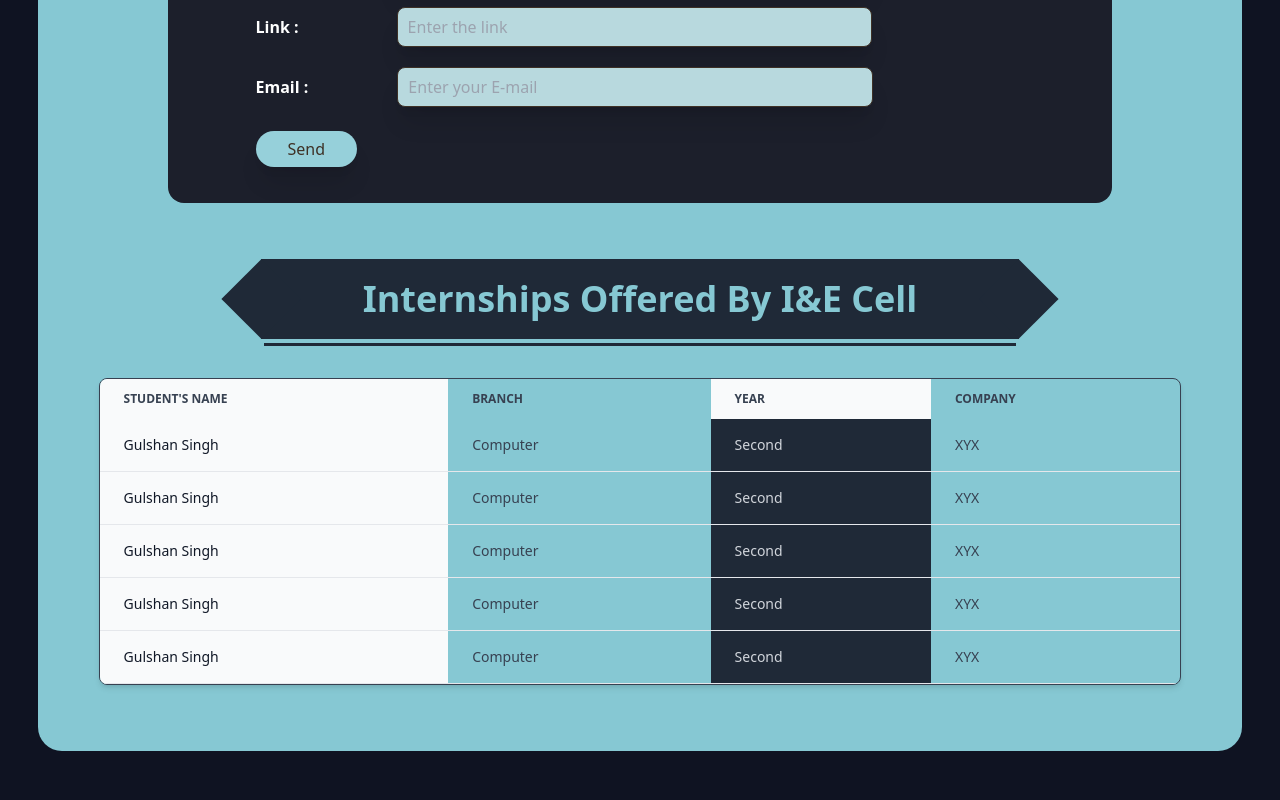
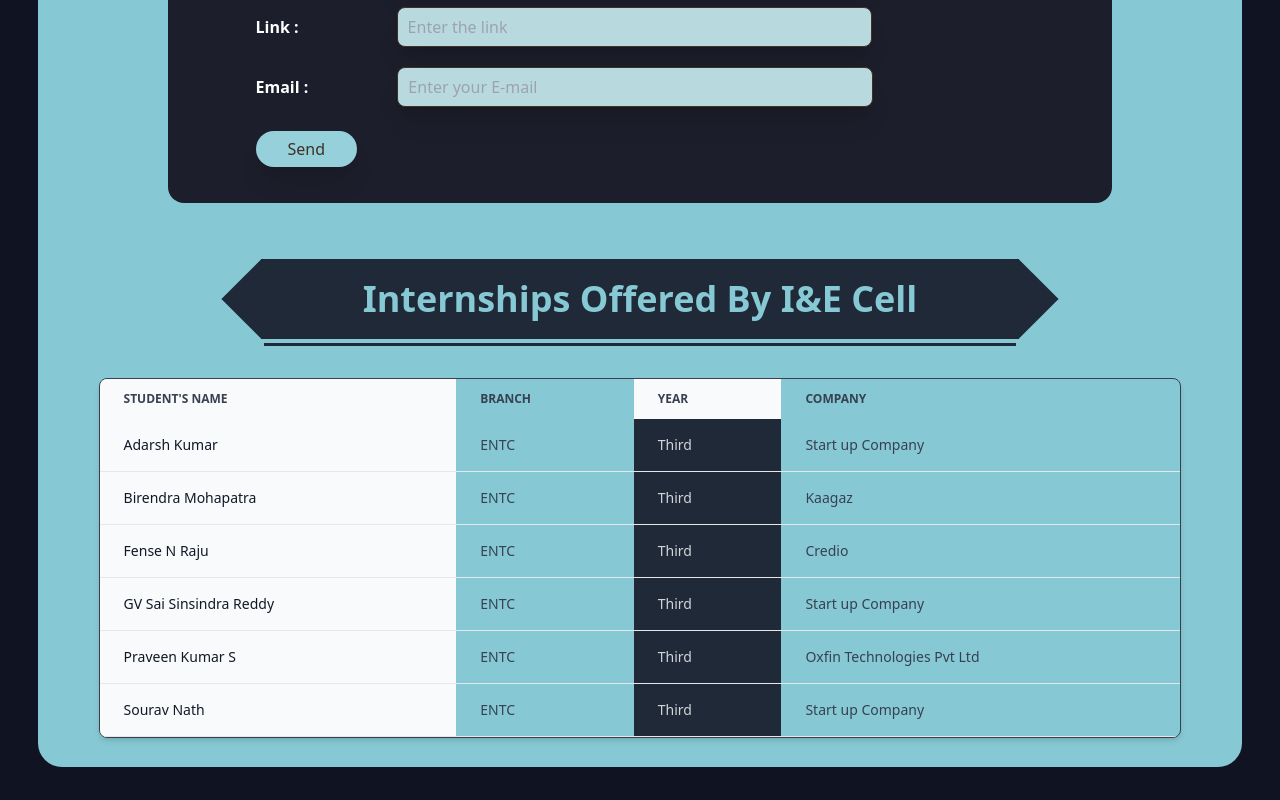
Before and after one commit to I-E-Cell/Vite-Ecell, a React (Vite) app: page /internship in a window 1280 px wide. Shown: the part 544-1344 px from the top of the page. Built offline with nearby package versions, Linux system fonts and the light colour scheme.

Commit message:
added intern data

```diff
--- a/src/Components/Hero.jsx
+++ b/src/Components/Hero.jsx
@@ -68,9 +68,9 @@ const Hero = () => {
                         </div>
 
                         <motion.div
-                            initial={{ opacity: 0, x: -60 }}
+                            initial={{ opacity: 0, x: 60  }}
                             whileInView={{ opacity: 1, x: 0 }}
-                            transition={{ duration: 0.6 }}
+                            transition={{ duration: 6 }}
 
                         >
                             <h1 className='textt font-semibold  text-center lg:text-start md:text-[60px] text-[40px] sm:text-[50px] lg:text-[70px]'>
--- a/src/Components/Internship.jsx
+++ b/src/Components/Internship.jsx
@@ -30,7 +30,7 @@ const Internship = () => {
         <div >
             <Nav />
             <div className='relative w-[100%] pb-[8em]  bg-[#0F1322]'>
-                <div className='relative mx-auto justify-center align-middle top-[95px] h-[85em]   md:h-[75em]   w-[94%]  rounded-3xl bg-[#86C8D3]'>
+                <div className='relative mx-auto justify-center align-middle top-[95px] h-[93em]   md:h-[76em]   w-[94%]  rounded-3xl bg-[#86C8D3]'>
                     <div className=' relative w-[28%]  h-[7.5em] rounded-3xl left-[72%] -top-[75px]  bg-[#86C8D3]'>
                         <h1 className='absolute  ] z-10 text-3xl md:text-4xl hidden md:flex justify-center text-center md:left-[16%] lg:left-[28%] font-bold top-3'>Internship</h1>
 
@@ -84,11 +84,7 @@ const Internship = () => {
                             <div className='flex left-5 md:left-7 relative bg-gray-800  h-[2.5em] w-[2.5em] md:h-[3.5em] md:w-[3.5em] rotate-45'></div>
                         </div>
                         <div className='h-[0.2em] flex justify-end items-center mt-1 bg-gray-800 mx-auto w-[62.5%]'> </div>
-                        {/* <div className='h-[5em] flex  items-center relative left-[40%] mt-4 bg-[#0F1322] w-[60%]'>
 
-                            <div className='flex -left-7  relative bg-[#0F1322] h-[3.5em] w-[3.5em] rotate-45'></div>
-                            <h1 className='font-bold text-4xl text-[#86C8D3]'>Entrepreneurship Cell</h1>
-                        </div> */}
 
 
 
@@ -114,72 +110,87 @@ const Internship = () => {
                                 <tbody>
                                     <tr class="border-b border-gray-200 dark:border-gray-700">
                                         <th scope="row" class="px-6 py-4 font-medium text-gray-900 whitespace-nowrap bg-gray-50 dark:text-white dark:bg-gray-800">
-                                            Gulshan Singh
+                                            Adarsh Kumar
                                         </th>
                                         <td class="px-6 py-4 text-gray-700">
-                                            Computer
+                                            ENTC
                                         </td>
                                         <td class="px-6 py-4 text-gray-300 bg-gray-800">
-                                            Second
+                                            Third
                                         </td>
                                         <td class="px-6 py-4 text-gray-700">
-                                            XYX
+                                            Start up Company
                                         </td>
                                     </tr>
                                     <tr class="border-b border-gray-200 dark:border-gray-700">
                                         <th scope="row" class="px-6 py-4 font-medium text-gray-900 whitespace-nowrap bg-gray-50 dark:text-white dark:bg-gray-800">
-                                            Gulshan Singh
+                                            Birendra Mohapatra
                                         </th>
                                         <td class="px-6 py-4 text-gray-700">
-                                            Computer
+                                            ENTC
                                         </td>
                                         <td class="px-6 py-4 text-gray-300 bg-gray-800">
-                                            Second
+                                            Third
                                         </td>
                                         <td class="px-6 py-4 text-gray-700">
-                                            XYX
+                                            Kaagaz
                                         </td>
                                     </tr>
                                     <tr class="border-b border-gray-200 dark:border-gray-700">
                                         <th scope="row" class="px-6 py-4 font-medium text-gray-900 whitespace-nowrap bg-gray-50 dark:text-white dark:bg-gray-800">
-                                            Gulshan Singh
+                                            Fense N Raju
                                         </th>
                                         <td class="px-6 py-4 text-gray-700">
-                                            Computer
+                                            ENTC
                                         </td>
                                         <td class="px-6 py-4 text-gray-300 bg-gray-800">
-                                            Second
+                                            Third
                                         </td>
                                         <td class="px-6 py-4 text-gray-700">
-                                            XYX
+                                            Credio
                                         </td>
                                     </tr>
                                     <tr class="border-b border-gray-200 dark:border-gray-700">
                                         <th scope="row" class="px-6 py-4 font-medium text-gray-900 whitespace-nowrap bg-gray-50 dark:text-white dark:bg-gray-800">
-                                            Gulshan Singh
+                                            GV Sai Sinsindra Reddy
                                         </th>
                                         <td class="px-6 py-4 text-gray-700">
-                                            Computer
+                                            ENTC
                                         </td>
                                         <td class="px-6 py-4 text-gray-300 bg-gray-800">
-                                            Second
+                                            Third
                                         </td>
                                         <td class="px-6 py-4 text-gray-700">
-                                            XYX
+                                        Start up Company
                                         </td>
                                     </tr>
                                     <tr class="border-b border-gray-200 dark:border-gray-700">
                                         <th scope="row" class="px-6 py-4 font-medium text-gray-900 whitespace-nowrap bg-gray-50 dark:text-white dark:bg-gray-800">
-                                            Gulshan Singh
+                                            Praveen Kumar S
                                         </th>
                                         <td class="px-6 py-4 text-gray-700">
-                                            Computer
+                                            ENTC
                                         </td>
                                         <td class="px-6 py-4 text-gray-300 bg-gray-800">
-                                            Second
+                                            Third
                                         </td>
                                         <td class="px-6 py-4 text-gray-700">
-                                            XYX
+                                            Oxfin Technologies Pvt Ltd
+                                        </td>
+                                    </tr>
+                                    <tr class="border-b border-gray-200 dark:border-gray-700">
+                                        <th scope="row" class="px-6 py-4 font-medium text-gray-900 whitespace-nowrap bg-gray-50 dark:text-white dark:bg-gray-800">
+                                            Sourav Nath
+                                        </th>
+                                        <td class="px-6 py-4 text-gray-700">
+                                            ENTC
+                                        </td>
+                                        <td class="px-6 py-4 text-gray-300 bg-gray-800">
+                                            Third
+                                        </td>
+                                        <td class="px-6 py-4 text-gray-700">
+                                        Start up Company
+
                                         </td>
                                     </tr>
 
```
